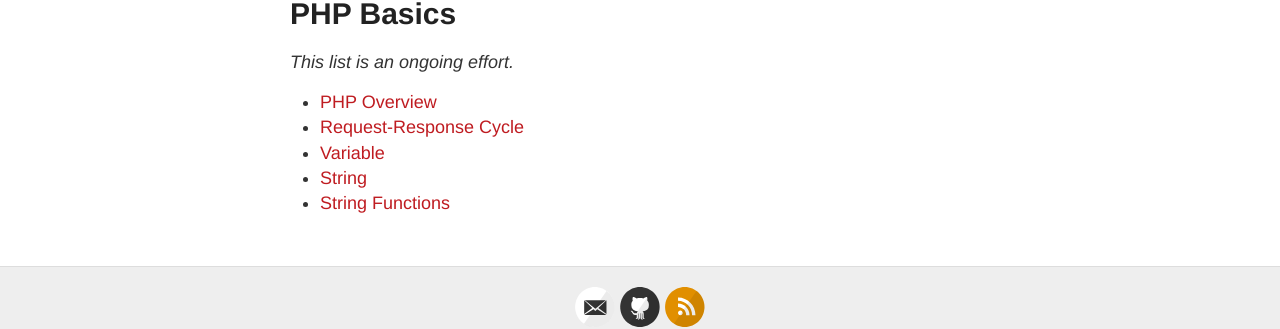
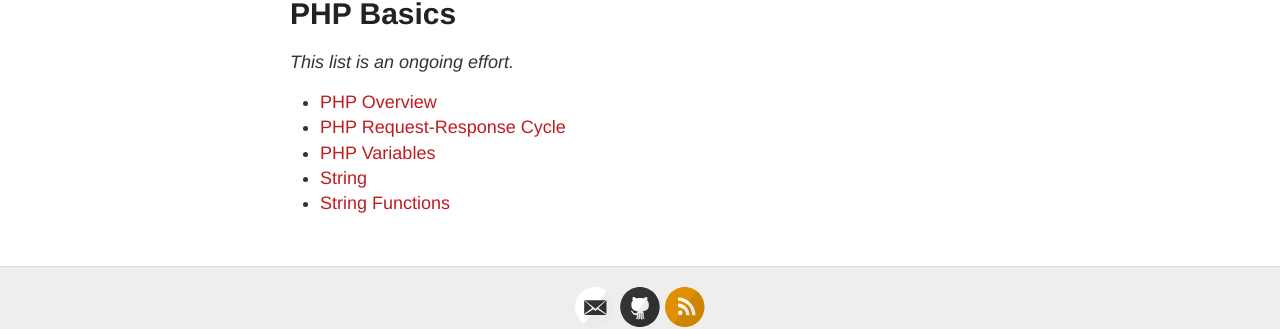
Before and after one commit to kennyalmendral/kennyalmendral.github.io, a Jekyll site: the page built from php-basics.md, in a window 1280 px wide. Shown: the part 168-497 px from the top of the page. Built offline with Jekyll 4.4.1, drawn with Linux system fonts in a browser that asks for light colours.

Commit message:
Update php-basics.md

```diff
--- a/php-basics.md
+++ b/php-basics.md
@@ -6,8 +6,8 @@ permalink: /php-basics/
 
 _This list is an ongoing effort._
 
-+ [PHP Overview](#){:target="_blank"}
-+ [Request-Response Cycle](#){:target="_blank"}
-+ [Variable](#){:target="_blank"}
++ [PHP Overview](https://kennyalmendral.github.io/php-overview/){:target="_blank"}
++ [PHP Request-Response Cycle](https://kennyalmendral.github.io/php-request-response-cycle/){:target="_blank"}
++ [PHP Variables](https://kennyalmendral.github.io/php-variables/){:target="_blank"}
 + [String](#){:target="_blank"}
 + [String Functions](#){:target="_blank"}
```
